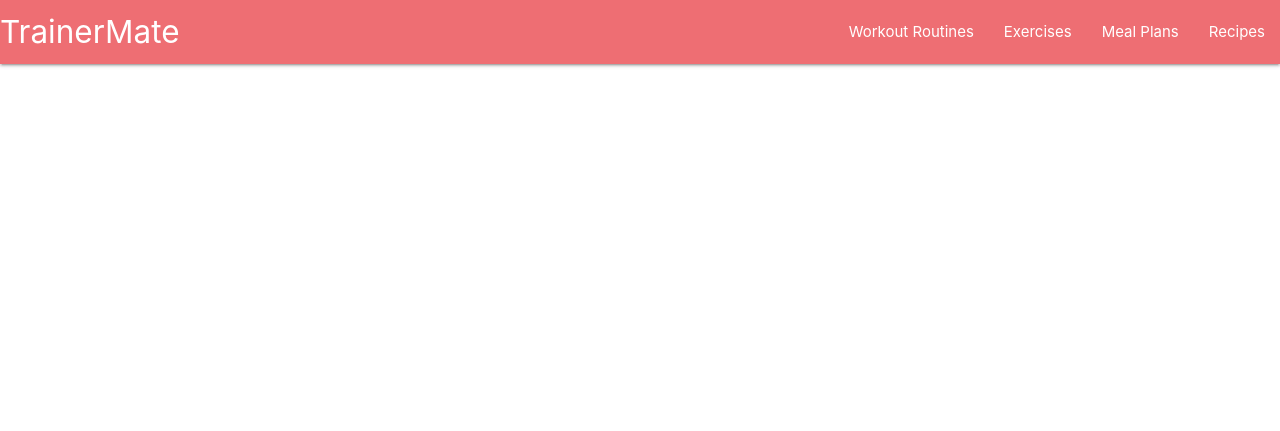
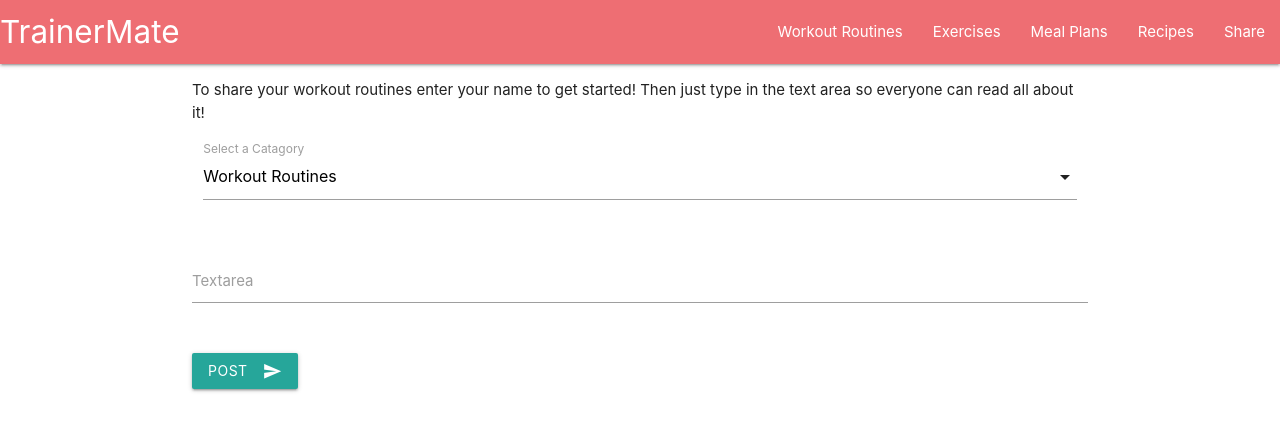
Before and after one commit to elg1e/Trainer-Mate, a Flask app: page / in a window 1280 px wide. Shown: the top 431 px of the page. Run offline with Flask 2, Linux system fonts and the light colour scheme; data that the repository does not hold is empty; some libraries are stand-ins or nearby versions.

Commit message:
Created this initial post page

```diff
--- a/app.py
+++ b/app.py
@@ -10,9 +10,9 @@ app.config["MONGO_URI"] = 'mongodb+srv://root:root123@myfirstcluster-rieqe.mongo
 mongo = PyMongo(app)
 
 @app.route('/')
-@app.route('/posts')
-def posts():
-    return render_template("posts.html", posts=mongo.db.posts.find())
+@app.route('/post')
+def post():
+    return render_template("post.html", posts=mongo.db.posts.find())
 
 
 if __name__ == '__main__':
--- a/templates/base.html
+++ b/templates/base.html
@@ -14,6 +14,7 @@
         <li><a href="badges.html">Exercises</a></li>
         <li><a href="collapsible.html">Meal Plans</a></li>
         <li><a href="mobile.html">Recipes</a></li>
+        <li><a href="mobile.html">Share</a></li>
       </ul>
     </div>
   </nav>
@@ -23,6 +24,7 @@
     <li><a href="badges.html">Exercises</a></li>
     <li><a href="collapsible.html">Meal Plans</a></li>
     <li><a href="mobile.html">Recipes</a></li>
+    <li><a href="mobile.html">Share</a></li>
   </ul>
         {% block content %}
         {% endblock %}
@@ -32,6 +34,12 @@
         $(document).ready(function(){
             $('.sidenav').sidenav();
         });
+        $(document).ready(function() {
+            $('input#input_text, textarea#textarea2').characterCounter();
+        });
+        $(document).ready(function(){
+            $('select').formSelect();
+        });
         </script>
     </body>
 </html>
--- /dev/null
+++ b/templates/post.html
@@ -0,0 +1,38 @@
+{% extends 'base.html' %}
+{% block content %}
+
+
+<div class="container">
+	<p>To share your workout routines enter your name to get started! Then just type in the text area so everyone can read all about it!</p>
+</div>
+<div class="container">
+	<div class="row">
+		<form method="POST" class="col s12">
+			<div class="row">
+				<div class="input-field col s12">
+					<select>
+						<option value="1">Workout Routines</option>
+						<option value="2">Exercises</option>
+						<option value="3">Meal Plans</option>
+						<option value="4">Recipes</option>
+					</select>
+					<label>Select a Catagory</label>
+				</div>
+			</div>
+			<div class="row">
+				<div class="row">
+					<div class="input-field col s12">
+						<textarea id="textarea1" class="materialize-textarea"></textarea>
+						<label for="textarea1">Textarea</label>
+					</div>
+				</div>
+				<button class="btn waves-effect waves-light" type="submit" name="action">Post
+					<i class="material-icons right">send</i>
+				</button>
+			</div>
+		</form>
+	</div>
+</div>
+
+
+{% endblock %}
--- a/templates/posts.html
+++ /dev/null
@@ -1,11 +0,0 @@
-{% extends 'base.html' %}
-{% block content %}
-
-    {% for post in posts %}
-        {{post.workout_routine}}
-        {{post.muscle_group}}
-        {{post.exercises}}
-        {{post.workout_description}}
-    {% endfor %}
-
-{% endblock %}
```
